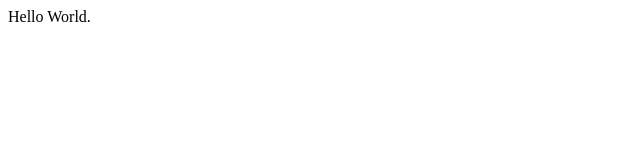
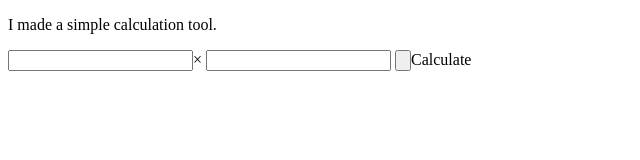
Before and after one commit to yuk0ga/simpcalc, a plain HTML site: page index.html in a window 1280 px wide. Shown: the whole page, without its empty margins (0-640 px from the left). Drawn offline with Linux system fonts and the light colour scheme.

Commit message:
created a form for addition

```diff
--- a/index.html
+++ b/index.html
@@ -6,6 +6,9 @@
   </title>
 </head>
 <body>
- Hello World.
+ <p>I made a simple calculation tool.</p>
+ <input id="add1" type=number></input>×
+ <input id="add2" type=number></input>
+ <input type=button>Calculate</input>
 </body>
 </html>
```
